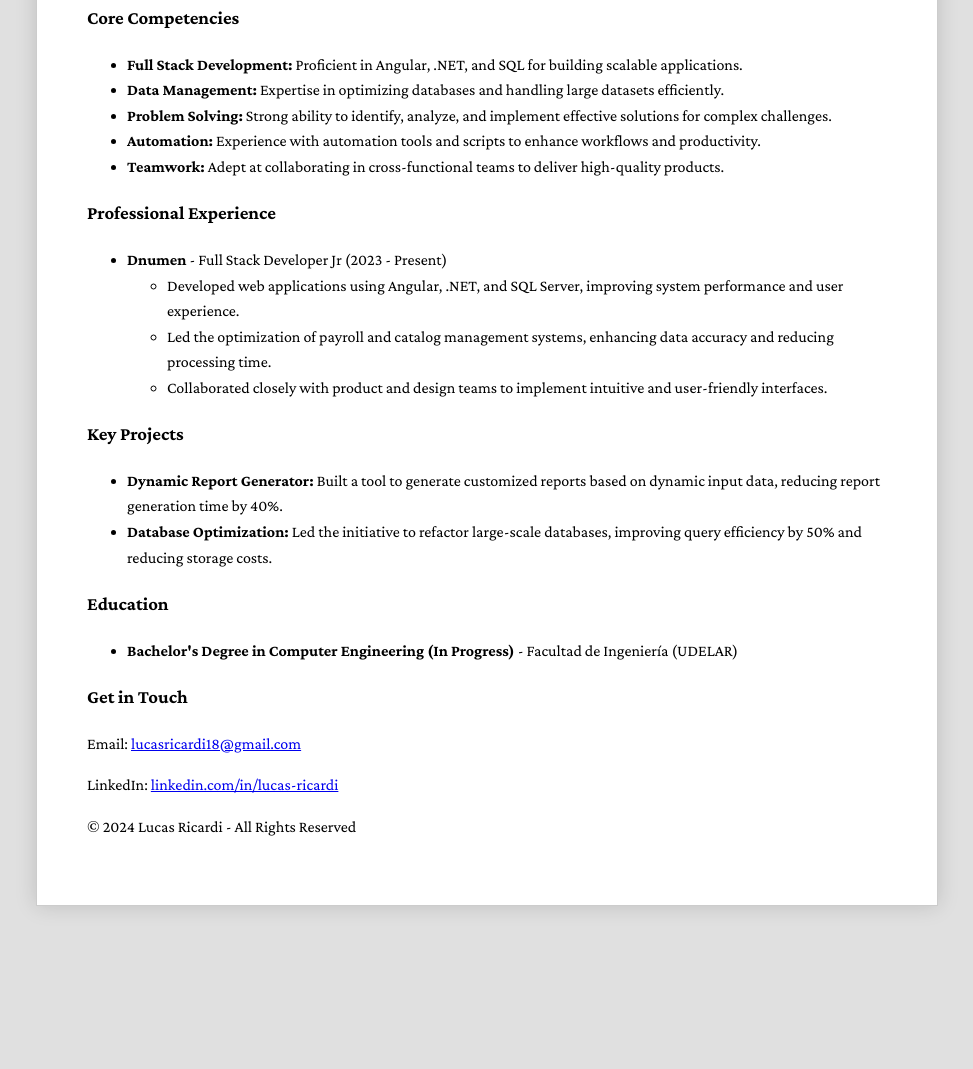
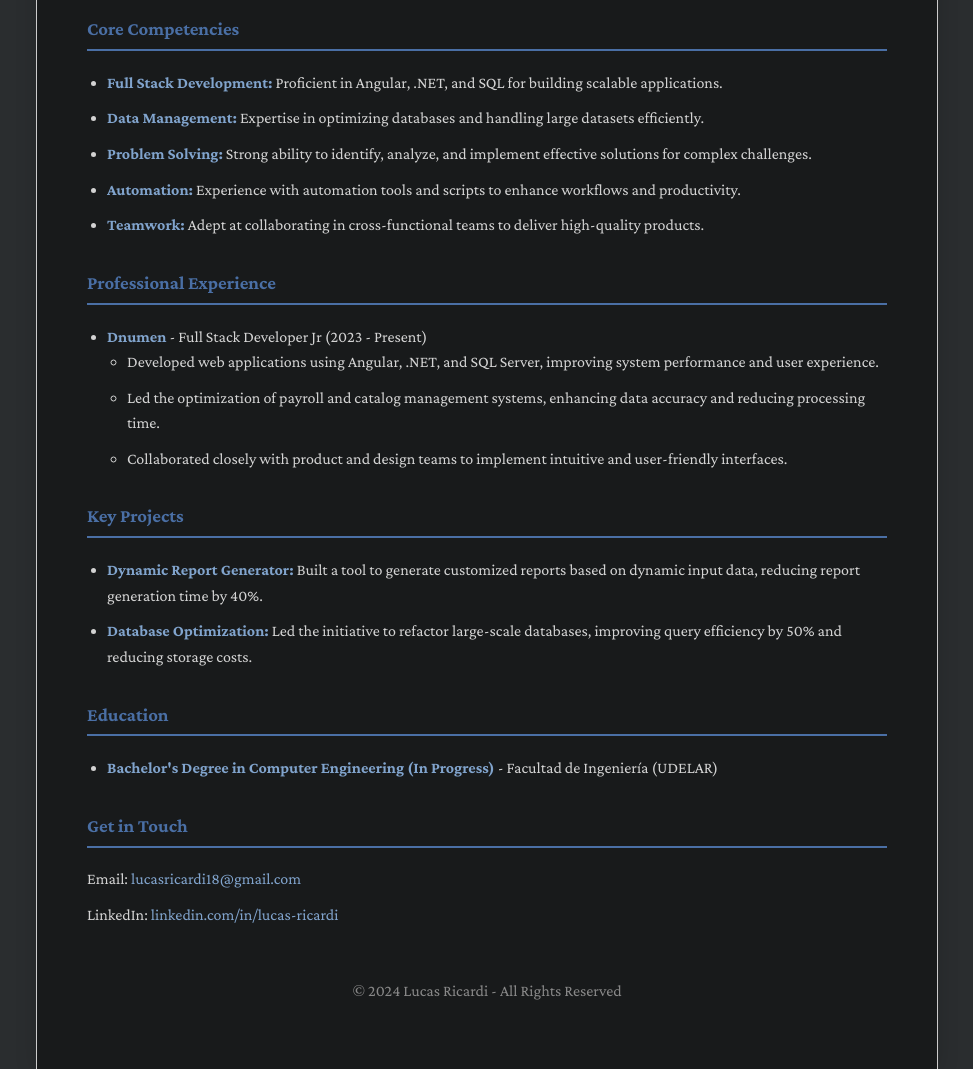
Before and after one commit to Rebuscado/rebuscado.github.io, a website: page index.html in a window 1280 px wide. Shown: the part 356-1425 px from the top of the page, without its empty margins (153-1126 px from the left). Before the commit the page ends 1292 px from the top, so only its background shows below. Drawn offline with nearby package versions, Linux system fonts and the light colour scheme.

Commit message:
dark mode

```diff
--- a/scss/styles.scss
+++ b/scss/styles.scss
@@ -1,10 +1,15 @@
 /* Font similar to LaTeX for PDF-like reading */
 @import url('https://fonts.googleapis.com/css2?family=Crimson+Pro:wght@400;700&display=swap');
 
+* {
+    scrollbar-color: #454a4d #202324;
+}
+
 /* Body setup for PDF-like page display */
 body {
-    background-color: #e0e0e0; /* Light gray background like a PDF viewer */
-    font-family: 'Crimson Pro', serif; /* A serif font similar to LaTeX */
+    background-color: rgb(42, 45, 47);
+    color: #e8e6e3;
+    font-family: 'Crimson Pro', serif;
     line-height: 1.6;
     margin: 0;
     padding: 0;
@@ -17,25 +22,26 @@ body {
 /* Slide-down animation */
 @keyframes slideDown {
     0% {
-        transform: translateY(-100px);  /* Comienza 100px por encima de su posición original */
-        opacity: 0;                     /* Comienza siendo invisible */
+        transform: translateY(-100px);
+        opacity: 0;
     }
     100% {
-        transform: translateY(0);       /* Llega a su posición original */
-        opacity: 1;                     /* Se vuelve completamente visible */
+        transform: translateY(0);
+        opacity: 1;
     }
 }
 
 /* Container to resemble the page of a PDF */
 .pdf-view {
-    background-color: white;
-    width: 800px; /* Approximate width of a PDF */
-    min-height: 1120px; /* Approximate height of a PDF page */
+    background-color: rgb(24, 26, 27);
+    box-shadow: rgba(0, 0, 0, 0.15) 0px 0px 20px;
+    border-color: rgb(62, 68, 70);
+    width: 800px;
+    min-height: 1120px;
     padding: 50px;
-    box-shadow: 0 0 20px rgba(0, 0, 0, 0.15); /* Shadow to make it look like a page */
-    animation: slideDown 1.5s ease-out forwards;  /* Aplica la animación y asegura que el estado final se mantenga */
-    transform: translateY(-100px);       /* Empieza fuera de la pantalla */
-    opacity: 0;                          /* Para asegurar que es invisible al inicio */
+    animation: slideDown 1.5s ease-out forwards;
+    transform: translateY(-100px);
+    opacity: 0;
     border: 1px solid #ccc;
     margin: 30px;
     position: relative;
@@ -47,3 +53,59 @@ header {
     text-align: center;
     margin-bottom: 50px;
 }
+
+h1 {
+    color: #ffbf0d; /* Primary highlight for name */
+}
+
+h2 {
+    color: #42a5f5; /* Lighter blue for subtitle */
+}
+
+h3 {
+    color: #66bb6a; /* Green for section titles */
+    margin-top: 30px;
+    border-bottom: 2px solid #66bb6a; /* Underline section titles */
+    padding-bottom: 5px;
+}
+
+strong {
+    color: #ff7043; /* Orange for emphasizing key points */
+}
+
+/* Link styles */
+a {
+    color: #29b6f6;
+    text-decoration: none;
+}
+
+a:hover {
+    color: #ff7043; /* Change color on hover */
+}
+
+/* List styles */
+ul {
+    padding-left: 20px;
+}
+
+li {
+    margin-bottom: 10px;
+}
+
+/* Contact section */
+.contact p {
+    margin: 10px 0;
+}
+
+/* Highlight specific project and experience achievements */
+.projects strong,
+.experience strong {
+    color: #ff7043; /* Orange to make specific achievements pop */
+}
+
+/* Footer styling */
+footer {
+    text-align: center;
+    margin-top: 50px;
+    color: #888;
+}
```
Also changed, not shown: styles.css.
